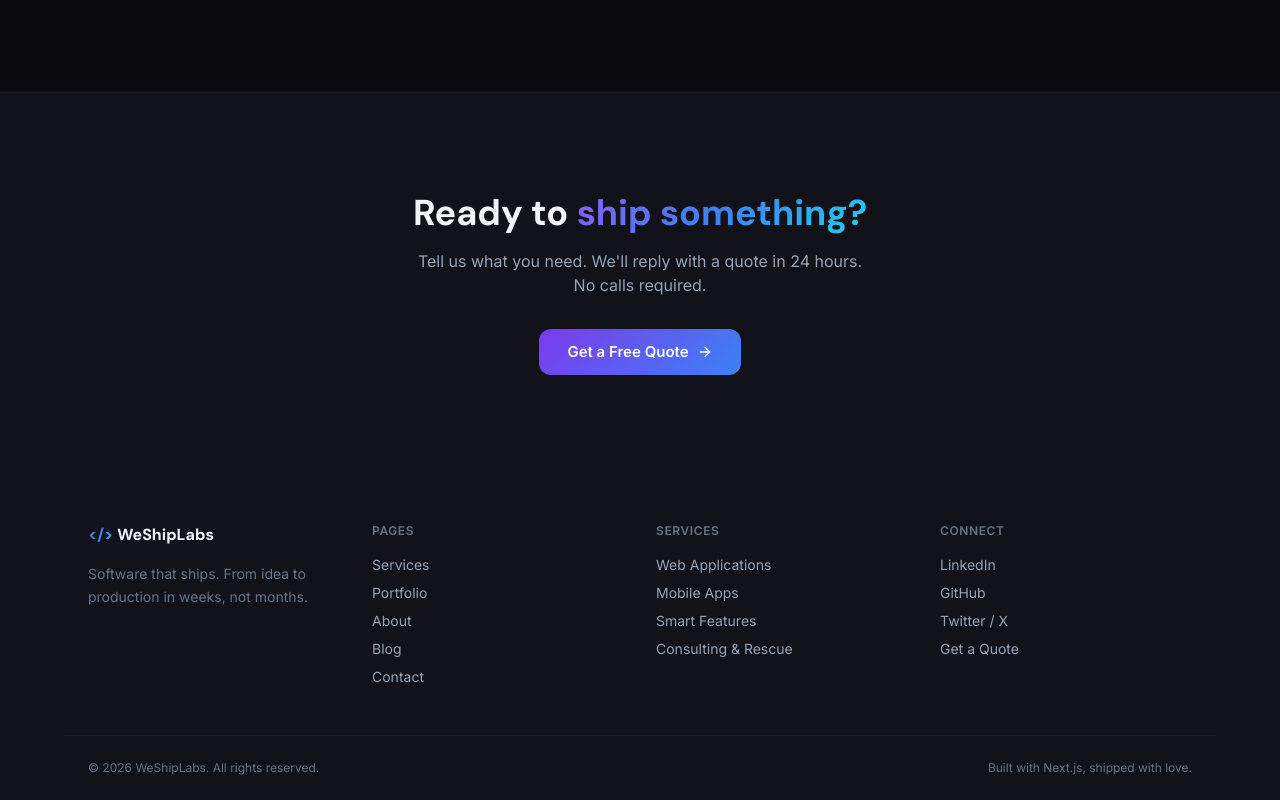
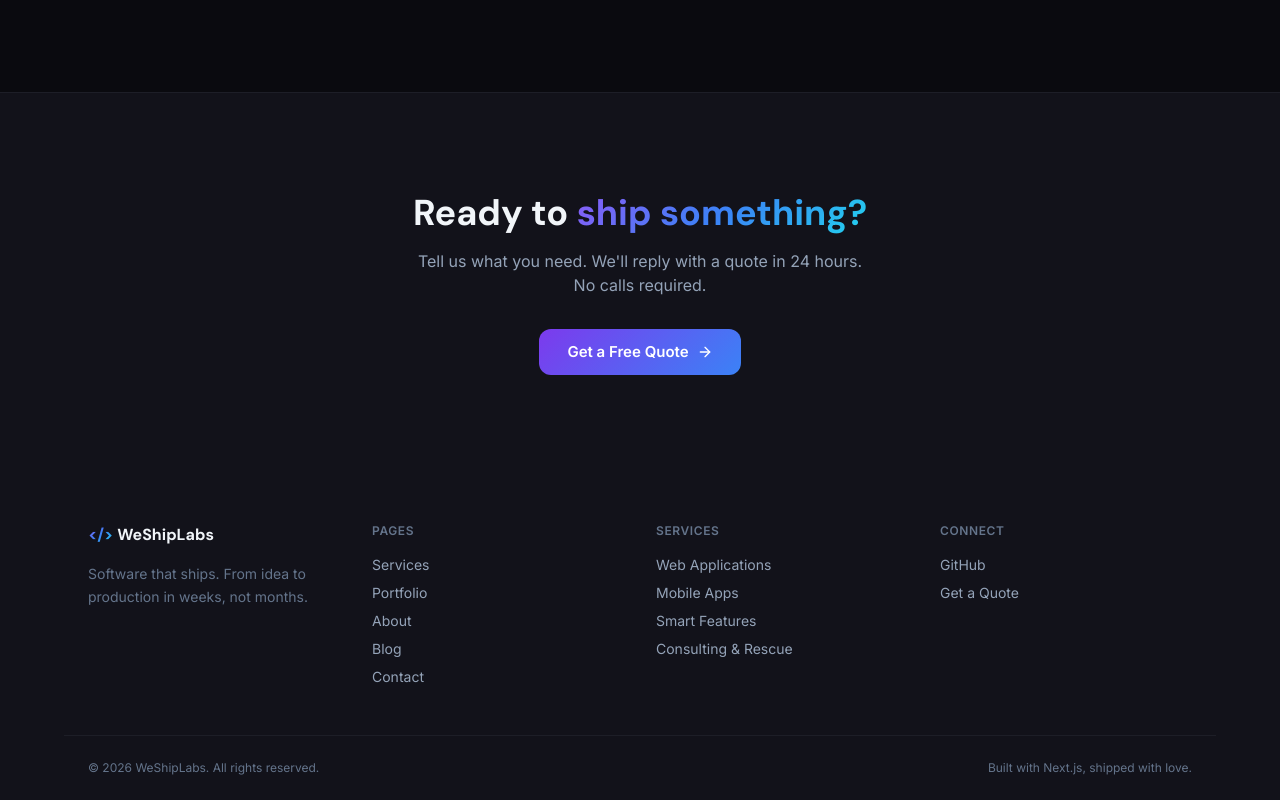
Before and after one commit to AshishSGit/weshiplabs, a Next.js app: page /contact in a window 1280 px wide. Shown: the part 861-1661 px from the top of the page. Built offline with nearby package versions, Linux system fonts and the light colour scheme.

Commit message:
Remove fake social links, add go-live plan

```diff
--- a/components/layout/footer.tsx
+++ b/components/layout/footer.tsx
@@ -55,9 +55,7 @@ export default function Footer() {
         <div>
           <p className="text-xs font-semibold uppercase tracking-wider text-text-subtle mb-4">Connect</p>
           <div className="flex flex-col gap-2">
-            <a href={SITE.socials.linkedin} target="_blank" rel="noopener" className="text-sm text-text-muted hover:text-text-primary transition-colors">LinkedIn</a>
             <a href={SITE.socials.github} target="_blank" rel="noopener" className="text-sm text-text-muted hover:text-text-primary transition-colors">GitHub</a>
-            <a href={SITE.socials.twitter} target="_blank" rel="noopener" className="text-sm text-text-muted hover:text-text-primary transition-colors">Twitter / X</a>
             <Link href="/contact" className="text-sm text-text-muted hover:text-text-primary transition-colors">Get a Quote</Link>
           </div>
         </div>
--- a/lib/constants.ts
+++ b/lib/constants.ts
@@ -5,9 +5,7 @@ export const SITE = {
   email: "hello@weshiplabs.com",
   calendly: "", // Set up Calendly and paste your link here
   socials: {
-    linkedin: "https://linkedin.com/company/weshiplabs",
     github: "https://github.com/AshishSGit",
-    twitter: "https://x.com/weshiplabs",
   },
 };
 
```
Also changed, not shown: 1 other file (tests, documents, lock files or other folders).
